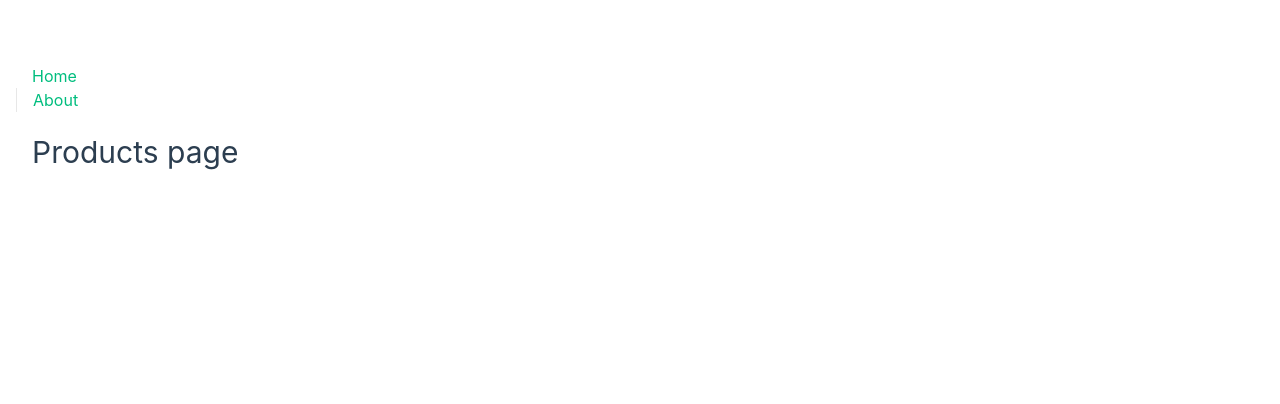
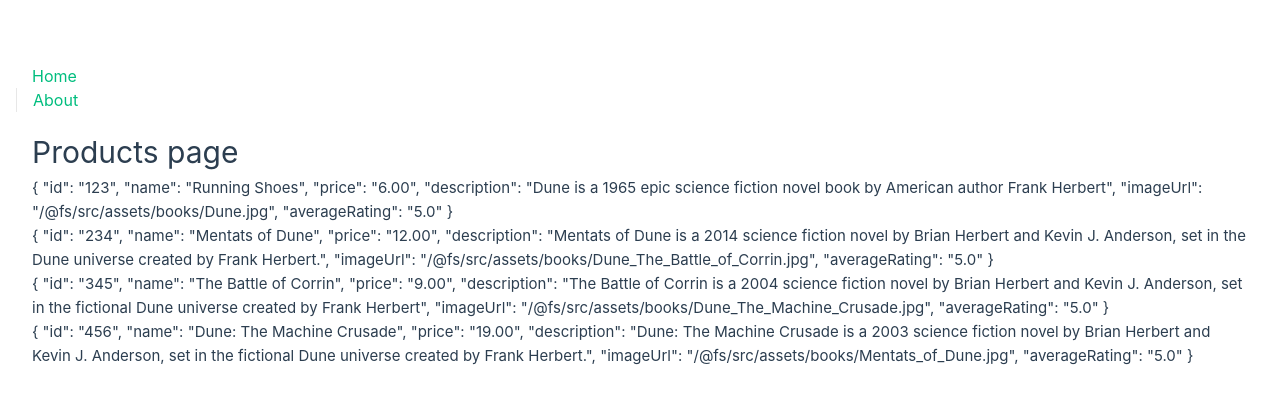
Before and after one commit to ygspasov/SwiftCart, a Vue app: page /products in a window 1280 px wide. Shown: the top 404 px of the page. Built offline with nearby package versions, Linux system fonts and the light colour scheme.

Commit message:
Adding fake products data and displaying it on the FE - part 2

```diff
--- a/src/views/ProductsPage.vue
+++ b/src/views/ProductsPage.vue
@@ -1,7 +1,15 @@
 <template>
   <div>
-    <div><h1>Products page</h1></div>
+    <div>
+      <h1>Products page</h1>
+      <div v-for="product in products" :key="product.id">
+        {{ product }}
+        <!-- <img :src="product.imageUrl" alt="" /> -->
+      </div>
+    </div>
   </div>
 </template>
-<script setup></script>
+<script setup>
+import { products } from '../assets/fake-data';
+</script>
 <style scoped></style>
```
Also changed, not shown: src/assets/logo.svg (deleted).
